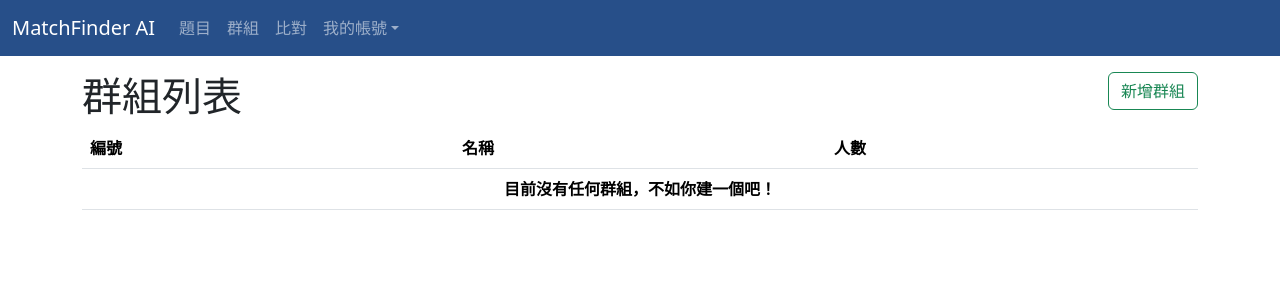
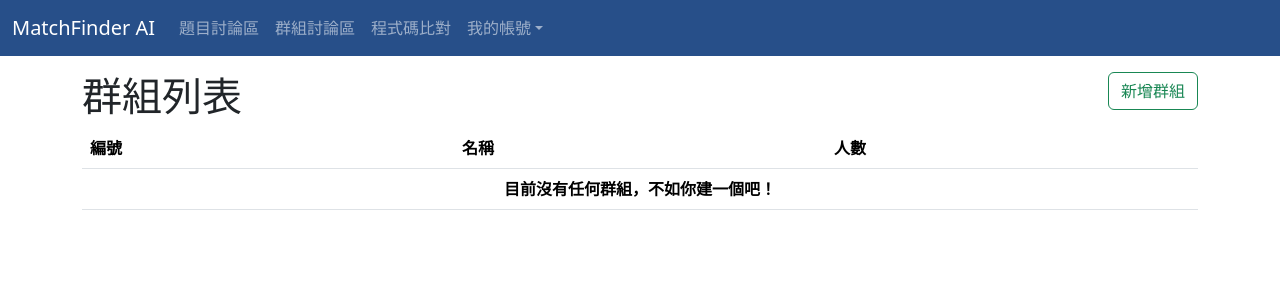
Before and after one commit to 10856045/112505_MFAI, a Django app: page /post-grouplist/ in a window 1280 px wide. Shown: the top 300 px of the page. Run offline with Django 4.2, Linux system fonts and the light colour scheme; data that the repository does not hold is empty; some libraries are stand-ins or nearby versions.

Commit message:
整理程式

```diff
--- a/first/templates/base.html
+++ b/first/templates/base.html
@@ -26,9 +26,9 @@
         </button>
         <div class="collapse navbar-collapse" id="navbarNavAltMarkup">
           <div class="navbar-nav">
-            <a class="nav-link" href="{% url 'post_list' %}">題目</a>
-            <a class="nav-link" href="{% url 'post_grouplist' %}">群組</a>
-            <a class="nav-link" href="{% url 'post_compare' %}">比對</a>
+            <a class="nav-link" href="{% url 'post_list' %}">題目討論區</a>
+            <a class="nav-link" href="{% url 'post_grouplist' %}">群組討論區</a>
+            <a class="nav-link" href="{% url 'post_compare' %}">程式碼比對</a>
             <li class="nav-item dropdown">
               <a class="nav-link dropdown-toggle" href="#" id="navbarDropdown" role="button" data-bs-toggle="dropdown" aria-expanded="false">我的帳號</a>
               <ul class="dropdown-menu" aria-labelledby="navbarDropdown">
--- a/first/templates/post_delete.html
+++ b/first/templates/post_delete.html
@@ -1,5 +1,5 @@
 {% extends 'base.html' %}
 {% block body %}
-  <h1>刪除文章</h1>
+  <h1>刪除題目</h1>
   {% include '_post_form.html' with submit_text='確認刪除' %}
 {% endblock body %}
--- a/first/templates/post_grouplist.html
+++ b/first/templates/post_grouplist.html
@@ -6,7 +6,6 @@
     </div>
     <div class="col text-end">
       <a class="btn btn-outline-success" href="{% url 'post_groupcreate' %}">新增群組</a>
-      {% comment %} <a class="btn btn-outline-success" href="{% url 'post_create' %}">上傳題目</a> {% endcomment %}
     </div>
   </div>
 
--- a/first/templates/post_update.html
+++ b/first/templates/post_update.html
@@ -1,5 +1,5 @@
 {% extends 'base.html' %}
 {% block body %}
-  <h1>編輯文章</h1>
+  <h1>編輯題目</h1>
   {% include '_post_form.html' with  submit_text='編輯' %}
 {% endblock body %}
```
Also changed, not shown: first/templates/post_list.html (+0 -13 lines).
